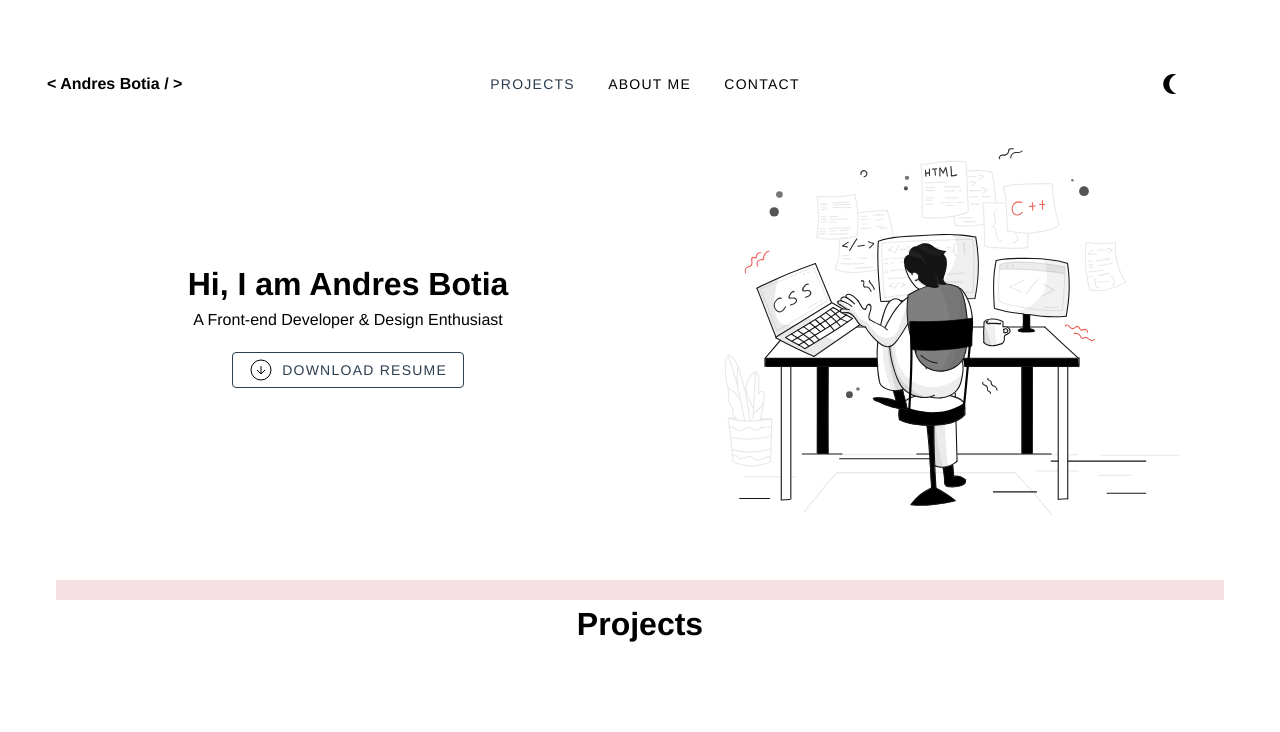
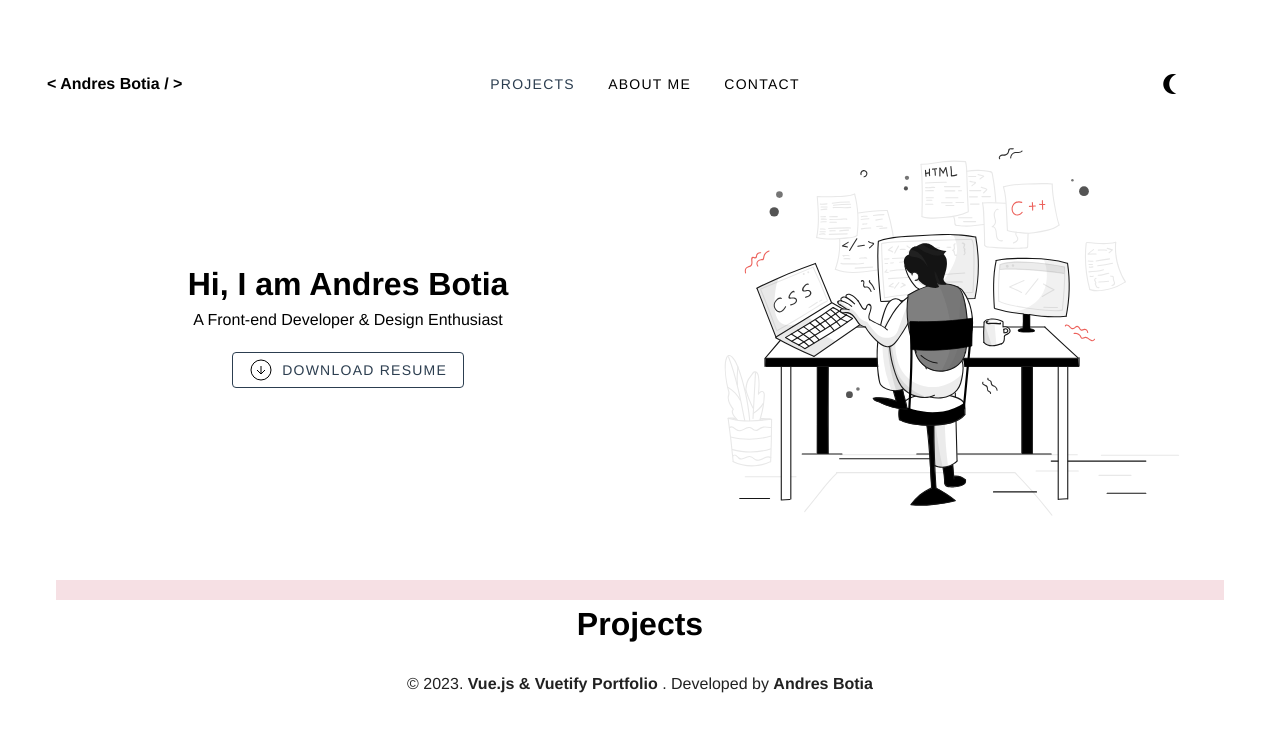
Before and after one commit to andresbotia/resume-portfolio, a Vue app: page / in a window 1280 px wide. Shown: the top 732 px of the page. Built offline with nearby package versions, Linux system fonts and the light colour scheme.

Commit message:
adding initial footer

```diff
--- a/src/App.vue
+++ b/src/App.vue
@@ -1,15 +1,18 @@
 <template>
   <appHeader />
   <router-view />
+  <appFooter />
 </template>
 
 <script>
 import "@mdi/font/css/materialdesignicons.css";
 import appHeader from "../src/components/shared/appHeader.vue";
+import appFooter from "../src/components/shared/appFooter.vue";
 export default {
   name: "App",
   components: {
     appHeader,
+    appFooter,
   },
   data: function () {
     return {};
--- /dev/null
+++ b/src/components/shared/appFooter.vue
@@ -0,0 +1,30 @@
+<template>
+  <v-layout>
+    <v-footer absolute class="d-flex justify-center"
+      ><p>
+        © 2023.
+        <span class="font-weight-bold">Vue.js & Vuetify Portfolio </span>.
+        Developed by
+        <span class="font-weight-bold">Andres Botia</span>
+      </p></v-footer
+    >
+  </v-layout>
+</template>
+
+<script>
+export default {
+  data: () => ({}),
+  computed: {
+    cols() {
+      const { xs } = this.$vuetify.display;
+      return xs ? [1] : [2];
+    },
+    isLightModeOn() {
+      return this.$store.state.lightMode;
+    },
+  },
+  methods: {},
+};
+</script>
+
+<style></style>
--- a/src/views/ContactPage.vue
+++ b/src/views/ContactPage.vue
@@ -126,9 +126,8 @@ export default {
   methods: {
     hideAlert() {
       console.log("Hide");
-      window.setInterval(() => {
+      window.setTimeout(() => {
         this.alert = false;
-        console.log("hide alert after 3 seconds");
       }, 3000);
     },
     async sendEmail() {
--- a/src/views/LandingPage.vue
+++ b/src/views/LandingPage.vue
@@ -10,7 +10,7 @@
             download=""
             aria-label="Download Resume"
             ><v-btn
-              variant="outlined download-resume-button"
+              variant="outlined"
               :class="
                 isLightModeOn
                   ? 'download-resume-button'
```
